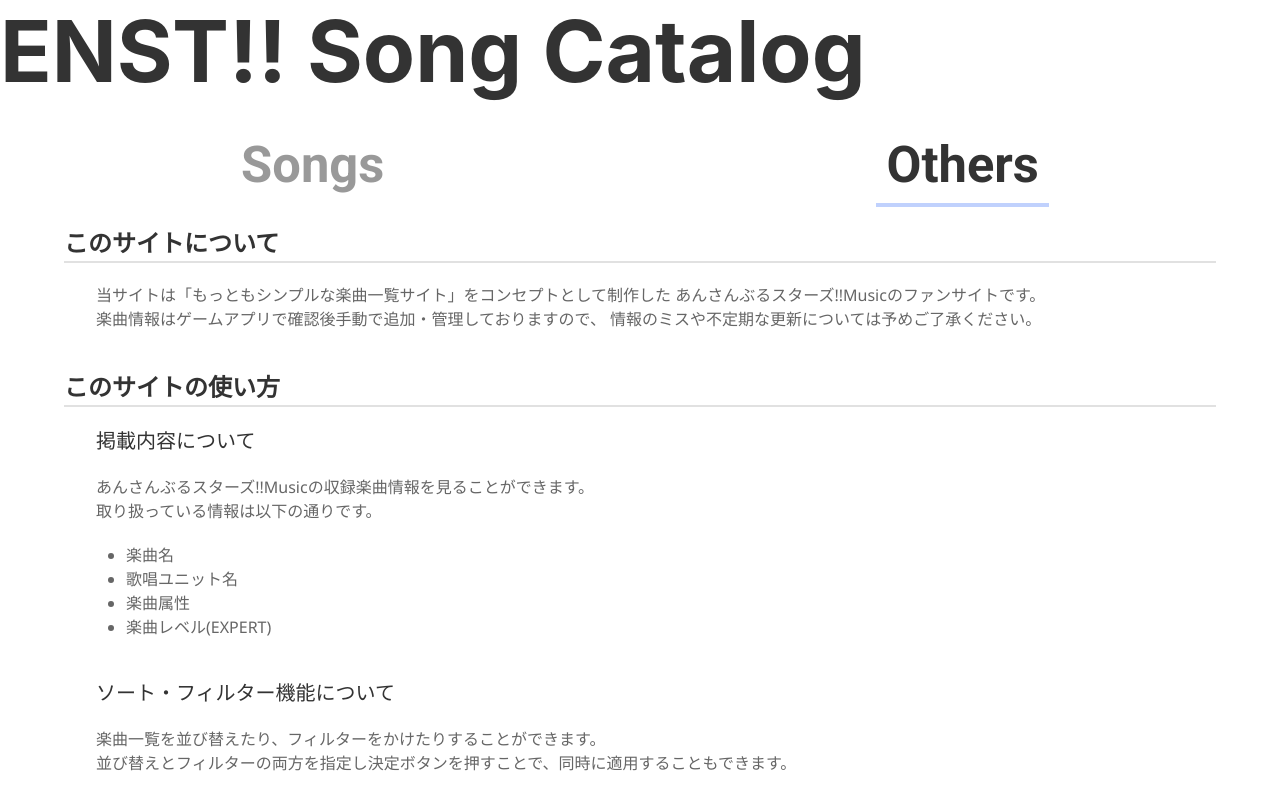
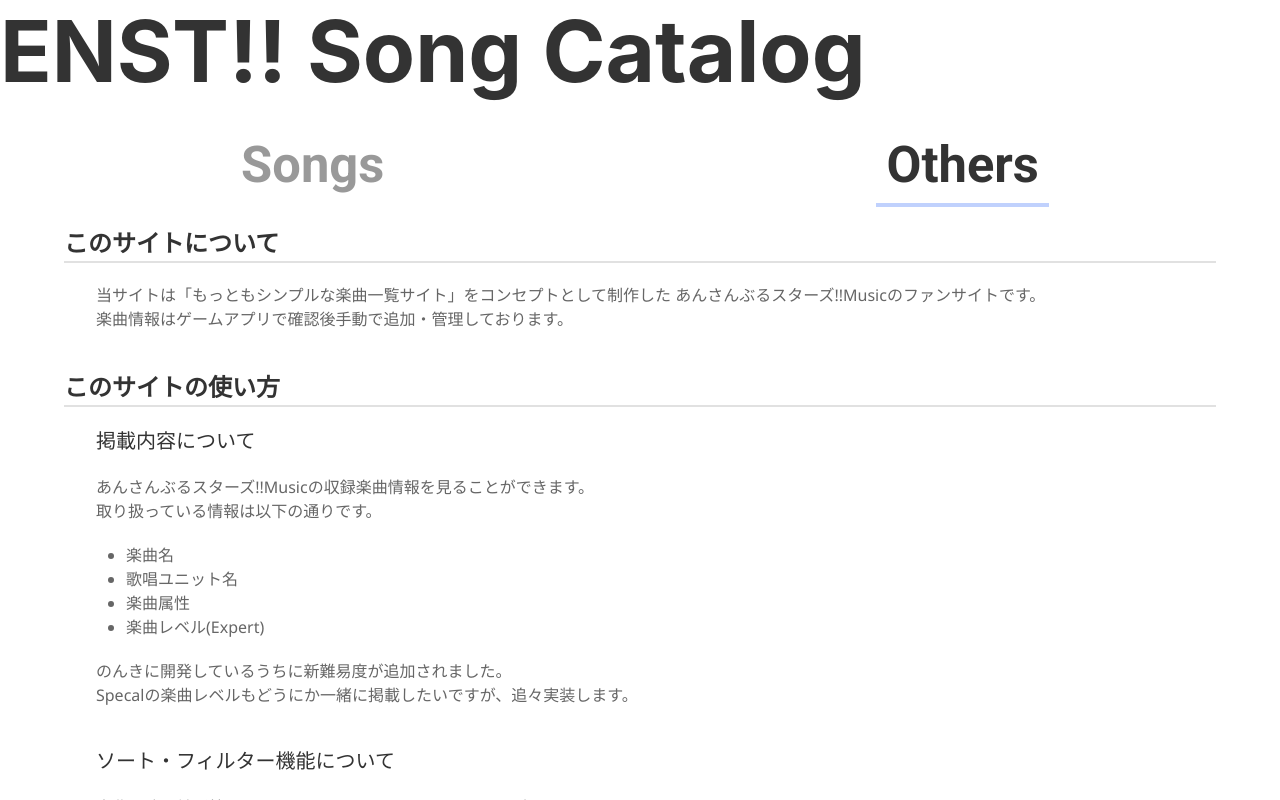
Before and after one commit to ne30MEGANE/ENST-SC, a Vue app: page / in a window 1280 px wide. Both pictures are taken after a click on the tab "Others". Shown: the top 800 px of the page. Built offline with nearby package versions, Linux system fonts and the light colour scheme; no server answers; what vue-js-modal would draw is missing.

Commit message:
更新情報と既知のバグ一覧を別テンプレートに切り出し・文章を校正

```diff
--- /dev/null
+++ b/src/components/Bugs.vue
@@ -0,0 +1,7 @@
+<template>
+  <div class="text">
+  <ul>
+    <li>現在確認されていません。</li>
+  </ul>
+</div>
+</template>
--- a/src/components/Others.vue
+++ b/src/components/Others.vue
@@ -4,8 +4,7 @@
     <div class="text">
       当サイトは「もっともシンプルな楽曲一覧サイト」をコンセプトとして制作した
       あんさんぶるスターズ!!Musicのファンサイトです。<br>
-      楽曲情報はゲームアプリで確認後手動で追加・管理しておりますので、
-      情報のミスや不定期な更新については予めご了承ください。<br>
+      楽曲情報はゲームアプリで確認後手動で追加・管理しております。<br>
     </div>
     <h3>このサイトの使い方</h3>
     <div class="text">
@@ -16,8 +15,10 @@
         <li>楽曲名</li>
         <li>歌唱ユニット名</li>
         <li>楽曲属性</li>
-        <li>楽曲レベル(EXPERT)</li>
+        <li>楽曲レベル(Expert)</li>
       </ul>
+      のんきに開発しているうちに新難易度が追加されました。<br>
+      Specalの楽曲レベルもどうにか一緒に掲載したいですが、追々実装します。<br>
       <h4>ソート・フィルター機能について</h4>
       楽曲一覧を並び替えたり、フィルターをかけたりすることができます。<br>
       並び替えとフィルターの両方を指定し決定ボタンを押すことで、同時に適用することもできます。<br>
@@ -33,19 +34,26 @@
       "②インターネット上の利用について"に記載されている規約を満たすものという解釈の上で制作・公開しています。<br>
       今後コンテンツ利用ガイドラインの更新に伴って予告なくサイトの公開を取りやめる可能性がありますので、予めご了承ください。<br>
       <br>
-      情報のミスやサイトのバグ等は以下のTwitterアカウントまでお寄せいただけると幸いです。<br>
+      掲載情報のミスやサイトのバグ等は以下のTwitterアカウントまでお寄せいただけますと幸いです。<br>
       <a href="https://twitter.com/ed_mgn"  target="_blank" rel="noopener noreferrer">開発者Twitterアカウント<img src="../assets/125_arr_hoso.svg"></a>
     </div>
     <h3>更新情報</h3>
-    <div class="text">
-      <ul>
-        <li>2021/mm/dd サイトを公開しました</li>
-      </ul>
-    </div>
+      <Release />
+    <h3>既知のバグ</h3>
+      <Bugs />
   </div>
 </template>
 
-<style lang="scss" scoped>
+<script>
+import Release from './Release.vue'
+import Bugs from './Bugs.vue'
+export default {
+  components:{ Release, Bugs }
+
+}
+</script>
+
+<style lang="scss">
 @import "../stylesheets/variables";
 .others{
   width: 90%;
--- /dev/null
+++ b/src/components/Release.vue
@@ -0,0 +1,7 @@
+<template>
+  <div class="text">
+  <ul>
+    <li>2021/mm/dd サイトを公開しました</li>
+  </ul>
+</div>
+</template>
```
